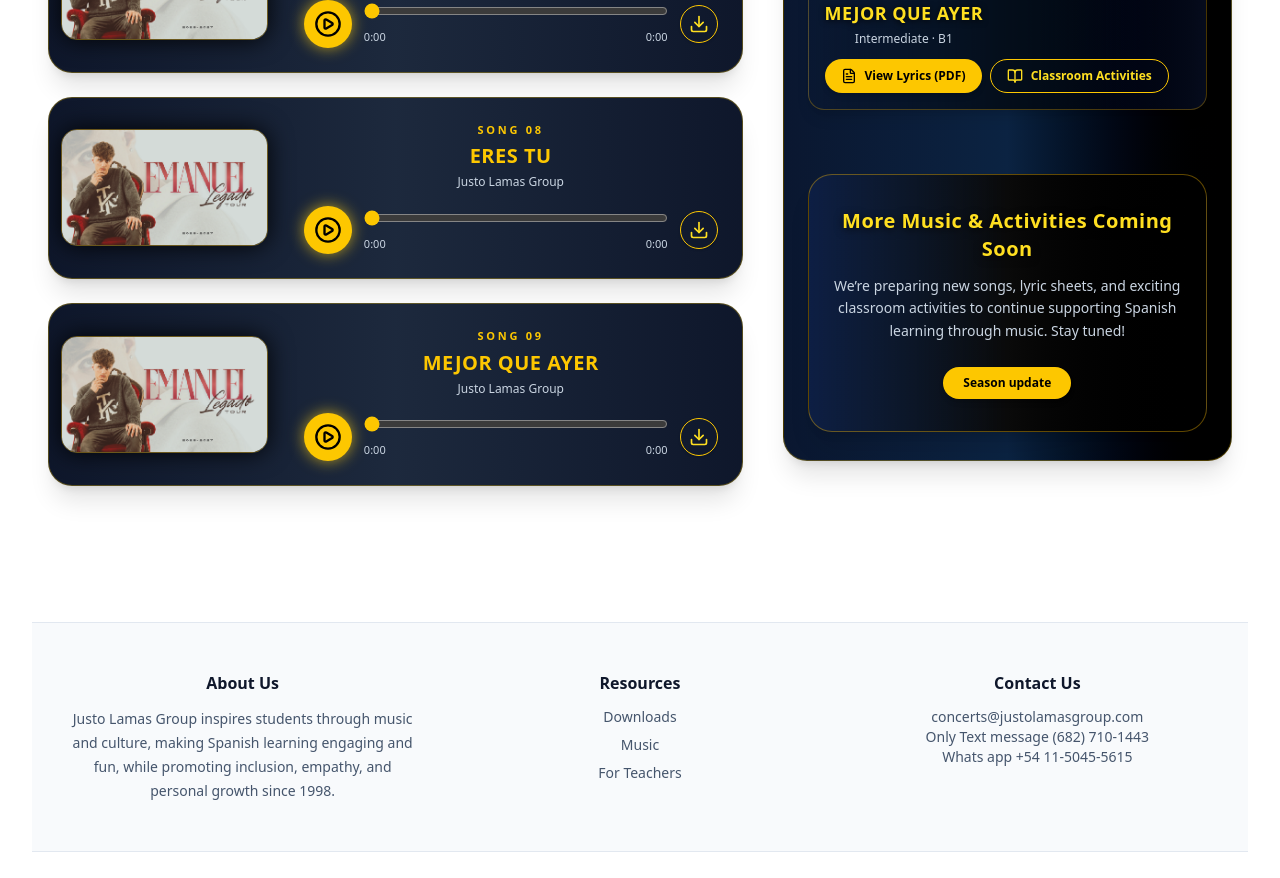
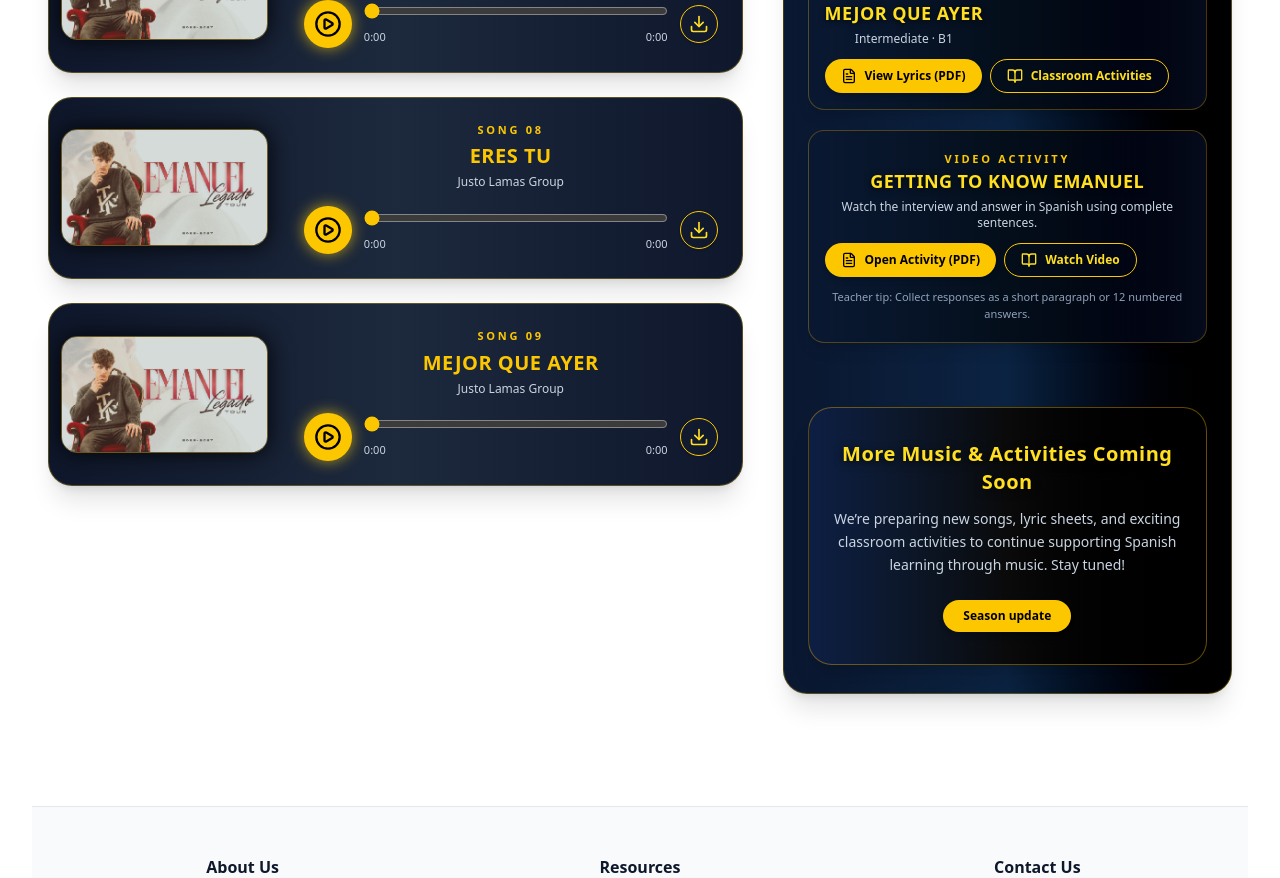
Before and after one commit to lorenzogt1998-dev/jlgwebfront, a React (Vite) app: page /media in a window 1280 px wide. Shown: the part 1800-2678 px from the top of the page. Built offline with nearby package versions, Linux system fonts and the light colour scheme; no server answers.

Commit message:
fix de video y actividad conociendo a emanuel

```diff
--- /dev/null
+++ b/src/components/home/VideoEmanuel.tsx
@@ -0,0 +1,37 @@
+export default function VideoEmanuel() {
+  return (
+    <section className="py-12">
+      {/* contenedor */}
+      <div className="w-full px-4 bg-gradient-to-b from-black via-neutral-900 to-black rounded-2xl py-12 overflow-hidden">
+
+        {/* título */}
+        <div className="text-center mb-6">
+          <h2 className="text-3xl md:text-4xl font-bold text-white tracking-wide">
+            Meet Emanuel
+          </h2>
+          <p className="mt-2 text-sm md:text-base text-neutral-300">
+            Exclusive interview – Justo Lamas Group
+          </p>
+        </div>
+
+        {/* marco del video */}
+        <div className="relative max-w-5xl mx-auto">
+          {/* glow */}
+          <div className="absolute -inset-1 rounded-3xl bg-gradient-to-r from-sky-500/20 via-purple-500/20 to-pink-500/20 blur-xl opacity-80" />
+
+          <div className="relative bg-black rounded-3xl border border-neutral-700 overflow-hidden shadow-2xl">
+            <div className="aspect-video w-full">
+              <iframe
+                className="w-full h-full"
+                src="https://www.youtube.com/embed/yxYa86-feWo?rel=0&modestbranding=1"
+                title="Emanuel – Interview | Justo Lamas Group"
+                allow="accelerometer; autoplay; clipboard-write; encrypted-media; gyroscope; picture-in-picture"
+                allowFullScreen
+              />
+            </div>
+          </div>
+        </div>
+      </div>
+    </section>
+  );
+}
--- a/src/pages/about.tsx
+++ b/src/pages/about.tsx
@@ -37,7 +37,7 @@
           "Our shows last about 90 minutes and combine Latin pop, rock, and traditional music with strong student interaction.",
           "The performance is both entertaining and educational—an extension of the classroom.",
           "Lyrics, lessons, and karaoke are available online so students can learn songs beforehand and sing along.",
-    "After the concert, students meet the artist, take photos, get autographs, and enjoy a personal cultural exchange."
+          "After the concert, students meet the artist, take photos, get autographs, and enjoy a personal cultural exchange.",
         ]}
         image="/images/12J.LAMAS-WEB.jpg"
         flip={false}
@@ -56,6 +56,40 @@
         flip={true}
       />
 
+      {/* MANU – VIDEO */}
+      <section className="py-12">
+        {/* contenedor – mismo fondo que Home */}
+        <div className="w-full px-4 bg-gradient-to-b from-black via-neutral-900 to-black rounded-2xl py-12 overflow-hidden">
+          {/* título */}
+          <div className="text-center mb-6">
+            <h2 className="text-3xl md:text-4xl font-bold text-white tracking-wide">
+              Meet Emanuel
+            </h2>
+            <p className="mt-2 text-sm md:text-base text-neutral-300">
+              Exclusive interview – Justo Lamas Group
+            </p>
+          </div>
+
+          {/* marco del video */}
+          <div className="relative max-w-5xl mx-auto">
+            {/* glow suave */}
+            <div className="absolute -inset-1 rounded-3xl bg-gradient-to-r from-sky-500/20 via-purple-500/20 to-pink-500/20 blur-xl opacity-80" />
+
+            <div className="relative bg-black rounded-3xl border border-neutral-700 overflow-hidden shadow-2xl">
+              <div className="aspect-video w-full">
+                <iframe
+                  className="w-full h-full"
+                  src="https://www.youtube.com/embed/yxYa86-feWo?rel=0&modestbranding=1"
+                  title="Emanuel – Interview | Justo Lamas Group"
+                  allow="accelerometer; autoplay; clipboard-write; encrypted-media; gyroscope; picture-in-picture"
+                  allowFullScreen
+                />
+              </div>
+            </div>
+          </div>
+        </div>
+      </section>
+
       {/* JUSTO LAMAS */}
       <SplitSection
         title="Justo Lamas — Founder"
--- a/src/pages/home.tsx
+++ b/src/pages/home.tsx
@@ -5,6 +5,7 @@
 import { tickerPosts } from "@/mocks/home";
 import OurHistory from "./OurHistory";
 import VideoFeatured from "@/components/home/VideoFeatured";
+import VideoEmanuel from "@/components/home/VideoEmanuel";
 
 export default function Home() {
   return (
@@ -27,6 +28,11 @@
           <SidebarHome />
         </div>
 
+        {/* VIDEO EMANUEL */}
+        <div className="mb-16">
+          <VideoEmanuel />
+        </div>
+
         {/* Our music and activities */}
         <div className="mb-16">
           <OurMusic />
--- a/src/pages/media.tsx
+++ b/src/pages/media.tsx
@@ -1,6 +1,12 @@
 // src/pages/media.tsx
 import React, { useRef, useState, useEffect } from "react";
-import { PlayCircle, PauseCircle, Download, FileText, BookOpen } from "lucide-react";
+import {
+  PlayCircle,
+  PauseCircle,
+  Download,
+  FileText,
+  BookOpen,
+} from "lucide-react";
 
 type Song = {
   id: number;
@@ -82,7 +88,7 @@
     songNumber: "Song 01",
     title: "PERDER EL CONTROL",
     level: "Intermediate · B1",
-    lyricsHref: "/Docs/Perder-el-control.pdf",      // <-- acá va el PDF de la letra
+    lyricsHref: "/Docs/Perder-el-control.pdf", // <-- acá va el PDF de la letra
     activitiesHref: "/Docs/Perder-el-control-Activities.pdf", // <-- acá va el PDF de actividades
   },
   {
@@ -149,9 +155,7 @@
     lyricsHref: "/Docs/Mejor_Que_Ayer.pdf",
     activitiesHref: "/Docs/Mejor_Que_Ayer_Activities.pdf",
   },
-
 ];
-
 
 type SongCardProps = Song & {
   isActive: boolean;
@@ -326,7 +330,6 @@
   );
 }
 
-
 export default function MediaPage() {
   const [activeId, setActiveId] = useState<number | null>(null);
 
@@ -339,8 +342,8 @@
         </h1>
 
         <p className="text-slate-600 max-w-2xl mx-auto leading-relaxed">
-          Enjoy the songs that inspire students across the country.
-          Listen online or download materials to use in your classroom.
+          Enjoy the songs that inspire students across the country. Listen
+          online or download materials to use in your classroom.
         </p>
       </header>
 
@@ -348,8 +351,6 @@
       <div className="grid gap-10 lg:grid-cols-[minmax(0,1.7fr)_minmax(0,1.1fr)] items-start">
         {/* 🎵 COLUMNA IZQUIERDA: PLAYLIST */}
         <section id="playlist">
-
-
           {songs.map((song) => (
             <SongCard
               key={song.id}
@@ -427,17 +428,66 @@
           <p className="mt-5 text-[11px] text-slate-400 text-center lg:text-left">
             {/* texto? */}
           </p>
+
+          {/* 🎥 VIDEO ACTIVITY – GETTING TO KNOW EMANUEL */}
+          <div className="mb-8">
+            <div className="rounded-2xl border border-yellow-500/30 bg-gradient-to-l from-blue-900/20 via-black/60 to-black-900/20 px-4 py-5 shadow-lg">
+              <div className="flex items-start justify-between gap-3 mb-3">
+                <div>
+                  <p className="text-[11px] font-semibold uppercase tracking-[0.25em] text-yellow-400">
+                    VIDEO ACTIVITY
+                  </p>
+                  <h3 className="text-lg font-bold uppercase tracking-wide text-yellow-300 drop-shadow-[0_1px_3px_rgba(0,0,0,0.9)]">
+                    Getting to Know Emanuel
+                  </h3>
+                  <p className="text-xs text-slate-300 mt-1">
+                    Watch the interview and answer in Spanish using complete
+                    sentences.
+                  </p>
+                </div>
+              </div>
+
+              <div className="flex flex-col sm:flex-row gap-2 mt-2">
+                {/* PDF */}
+                <a
+                  href="/Docs/Actividad_Conociendo_a_Emanuel.pdf"
+                  target="_blank"
+                  rel="noreferrer"
+                  className="inline-flex items-center justify-center rounded-full bg-yellow-400 px-4 py-2 text-xs font-semibold text-black shadow-md hover:bg-yellow-300 hover:shadow-lg transition"
+                >
+                  <FileText className="w-4 h-4 mr-2" />
+                  Open Activity (PDF)
+                </a>
+
+                {/* Video (YouTube) */}
+                <a
+                  href="https://www.youtube.com/watch?v=yxYa86-feWo"
+                  target="_blank"
+                  rel="noreferrer"
+                  className="inline-flex items-center justify-center rounded-full border border-yellow-400 px-4 py-2 text-xs font-semibold text-yellow-300 hover:bg-yellow-400/10 transition"
+                >
+                  <BookOpen className="w-4 h-4 mr-2" />
+                  Watch Video
+                </a>
+              </div>
+
+              <p className="mt-3 text-[11px] text-slate-400">
+                Teacher tip: Collect responses as a short paragraph or 12
+                numbered answers.
+              </p>
+            </div>
+          </div>
           {/* CARD FINAL – MORE COMING SOON */}
           <div className="mt-16 max-w-xl mx-auto">
             <div className="rounded-3xl bg-gradient-to-r from-blue-900/20 via-neutral-950 to-black border border-yellow-500/40 shadow-xl px-6 py-8 text-center">
-
               <h3 className="text-xl font-extrabold text-yellow-300 tracking-wide drop-shadow-[0_2px_4px_rgba(0,0,0,0.7)]">
                 More Music & Activities Coming Soon
               </h3>
 
               <p className="text-sm text-slate-300 mt-3 leading-relaxed">
-                We’re preparing new songs, lyric sheets, and exciting classroom activities
-                to continue supporting Spanish learning through music. Stay tuned!
+                We’re preparing new songs, lyric sheets, and exciting classroom
+                activities to continue supporting Spanish learning through
+                music. Stay tuned!
               </p>
 
               <div className="mt-6">
@@ -447,9 +497,7 @@
               </div>
             </div>
           </div>
-
         </aside>
-
       </div>
     </div>
   );
```
Also changed, not shown: 1 other file (tests, documents, lock files or other folders). Lines whose indentation alone changed are shown as unchanged.
